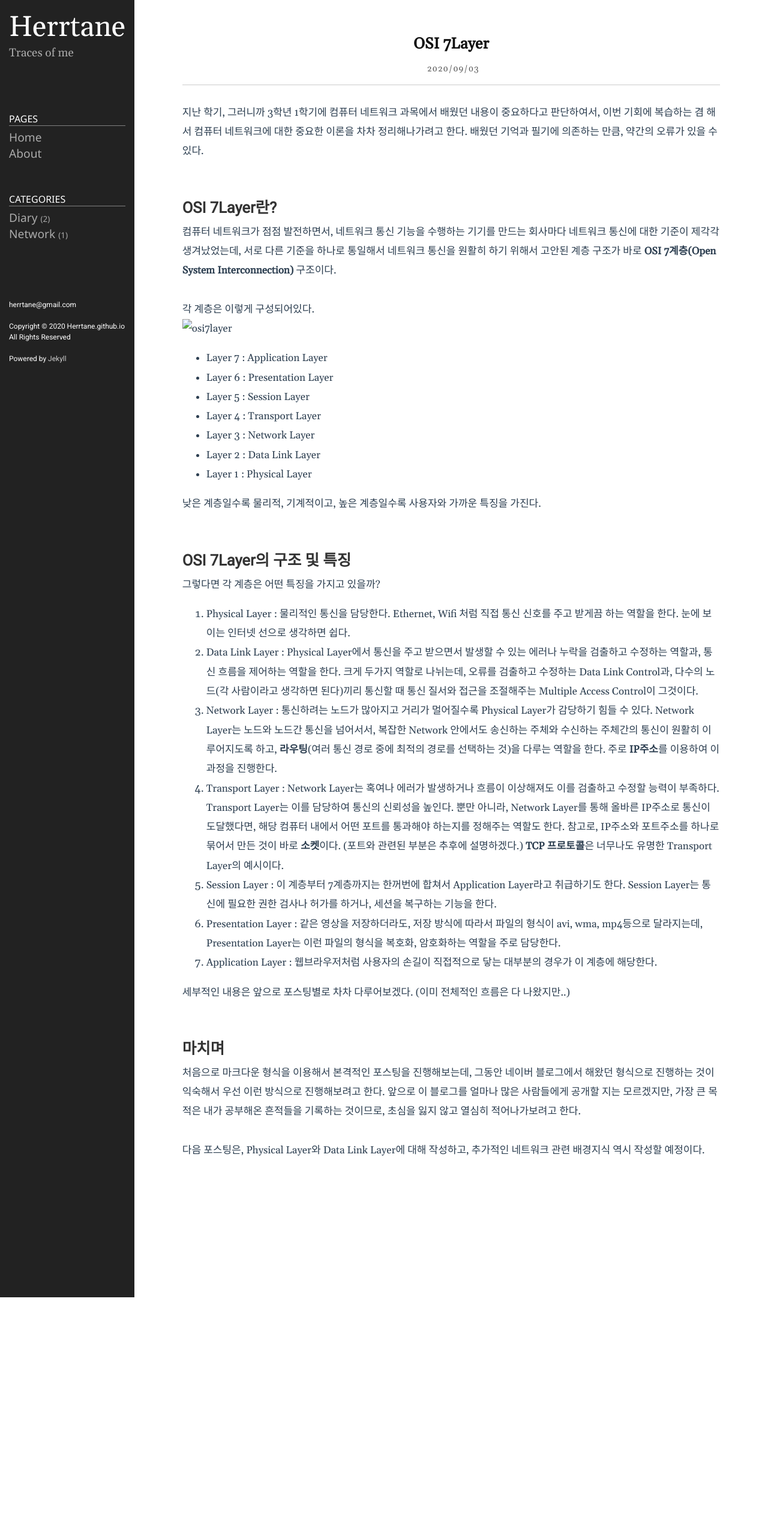
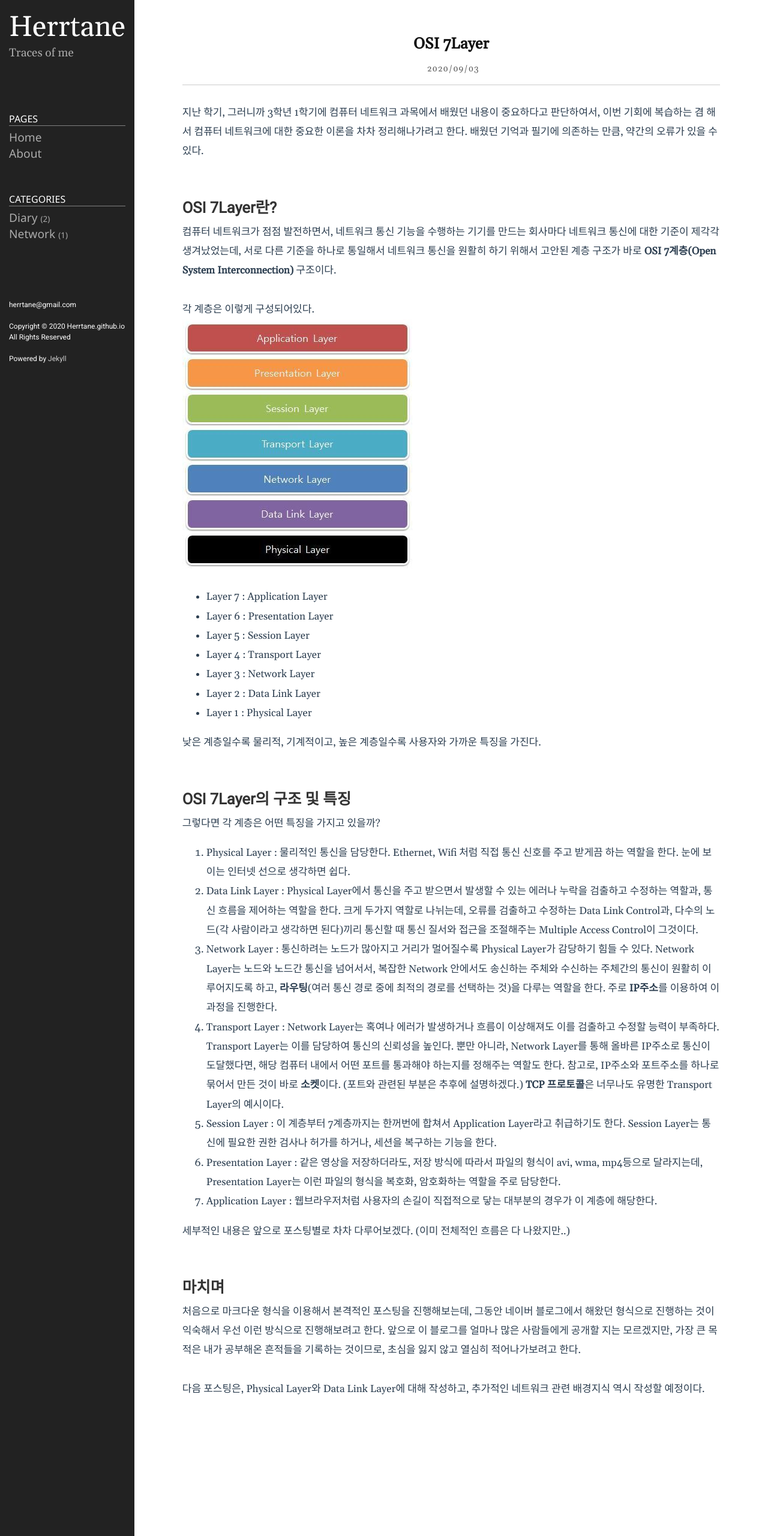
Before and after one commit to Herrtane/Herrtane.github.io, a Jekyll site: the page built from _posts/2020-09-03-network-OSI.markdown, in a window 1280 px wide. Shown: the whole page at 60% size. Built offline with Jekyll 4.4.1, drawn with Linux system fonts in a browser that asks for light colours; comment, search, counter and statistics services are not loaded; before the commit the page ends 2163 px from its top, so only the background shows below that.

Commit message:
Image test2

```diff
--- a/_posts/2020-09-03-network-OSI.markdown
+++ b/_posts/2020-09-03-network-OSI.markdown
@@ -18,7 +18,7 @@ comments: true
 <br/>
 각 계층은 이렇게 구성되어있다.
 
-![osi7layer](../img/osi7layer.jpg)
+![osi7layer]({{site.url}}/img/osi7layer.jpg)
 
 - Layer 7 : Application Layer
 - Layer 6 : Presentation Layer
```
